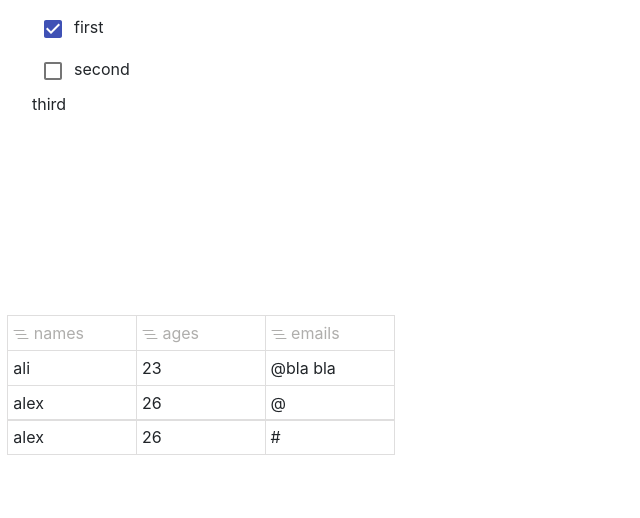
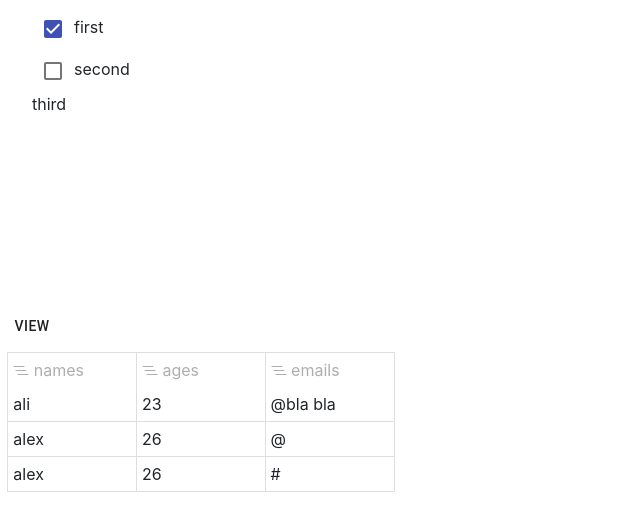
Before and after one commit to aliscie/Notion.so-clone, a React (Create React App) app: page / in a window 1280 px wide. Shown: the top 518 px of the page, without its empty margins (0-640 px from the left). Built offline with nearby package versions, Linux system fonts and the light colour scheme.

Commit message:
choose view+ try costmizalbe DND

```diff
--- a/src/App.js
+++ b/src/App.js
@@ -1,16 +1,16 @@
 import React from 'react';
 import DND from './components/DND'
+import TableViews from './components/TableViews'
 import './css.css'
 
 function App() {
       let elements = [{ id: 0, text: 'first', checkBox: true }, { id: 1, text: 'second', checkBox: false }, { id: 2, text: 'third', checkBox: null }]
-      let table2 = [{ id: 0, row: ['names', 'ages', 'emails'], type: 'column' }, { id: 2, row: ['ali', 23, '@bla bla'], type: 'row' }, { id: 2, row: ['alex', 26, '@ '], type: 'row' }, { id: 2, row: ['alex', 26, '# '], type: 'row' }]
 
 
       return (
             <div>
                   <DND View={'Text'} display={'block'} direction={"vertical"} boxStyle={{ background: 'white' }} elementsStyle={{ background: 'white' }} elements={elements} />
-                  <DND View={'TableH'} display={'block'} direction={"vertical"} boxStyle={{ background: 'white' }} elementsStyle={{}} elements={table2} />
+                  <TableViews />
             </div>
 
       )
--- /dev/null
+++ b/src/components/TableViews.jsx
@@ -0,0 +1,38 @@
+import React, { useState } from 'react'
+import DND from '../components/DND'
+import Button from '@material-ui/core/Button';
+import Menu from '@material-ui/core/Menu';
+import MenuItem from '@material-ui/core/MenuItem';
+
+let table2 = [{ id: 0, row: ['names', 'ages', 'emails'], type: 'column' }, { id: 2, row: ['ali', 23, '@bla bla'], type: 'row' }, { id: 2, row: ['alex', 26, '@ '], type: 'row' }, { id: 2, row: ['alex', 26, '# '], type: 'row' }]
+function TableViews() {
+      const [anchorEl, setAnchorEl] = useState(null);
+      const [choose, setChoose] = useState('View')
+
+
+      const handleClose = (e) => {
+            setAnchorEl(null);
+            setChoose(e.target.innerText)
+      };
+      return (
+            <div>
+                  <Button style={{ outline: 'none' }} onClick={e => setAnchorEl(e.currentTarget)}>
+                        {choose}</Button>
+                  <Menu
+                        id="simple-menu"
+                        anchorEl={anchorEl}
+                        keepMounted
+                        open={Boolean(anchorEl)}
+                        onClose={handleClose}
+                  >
+                        <MenuItem onClick={handleClose}>Defualt</MenuItem>
+                        <MenuItem onClick={handleClose}>Form</MenuItem>
+                        <MenuItem onClick={handleClose}>Chart</MenuItem>
+                  </Menu>
+
+                  <DND View={'TableH'} display={'block'} direction={"vertical"} boxStyle={{ background: 'white' }} elementsStyle={{}} elements={table2} />
+            </div>
+      )
+}
+
+export default TableViews
```
Also changed, not shown: src/components/DND2.jsx (added).
